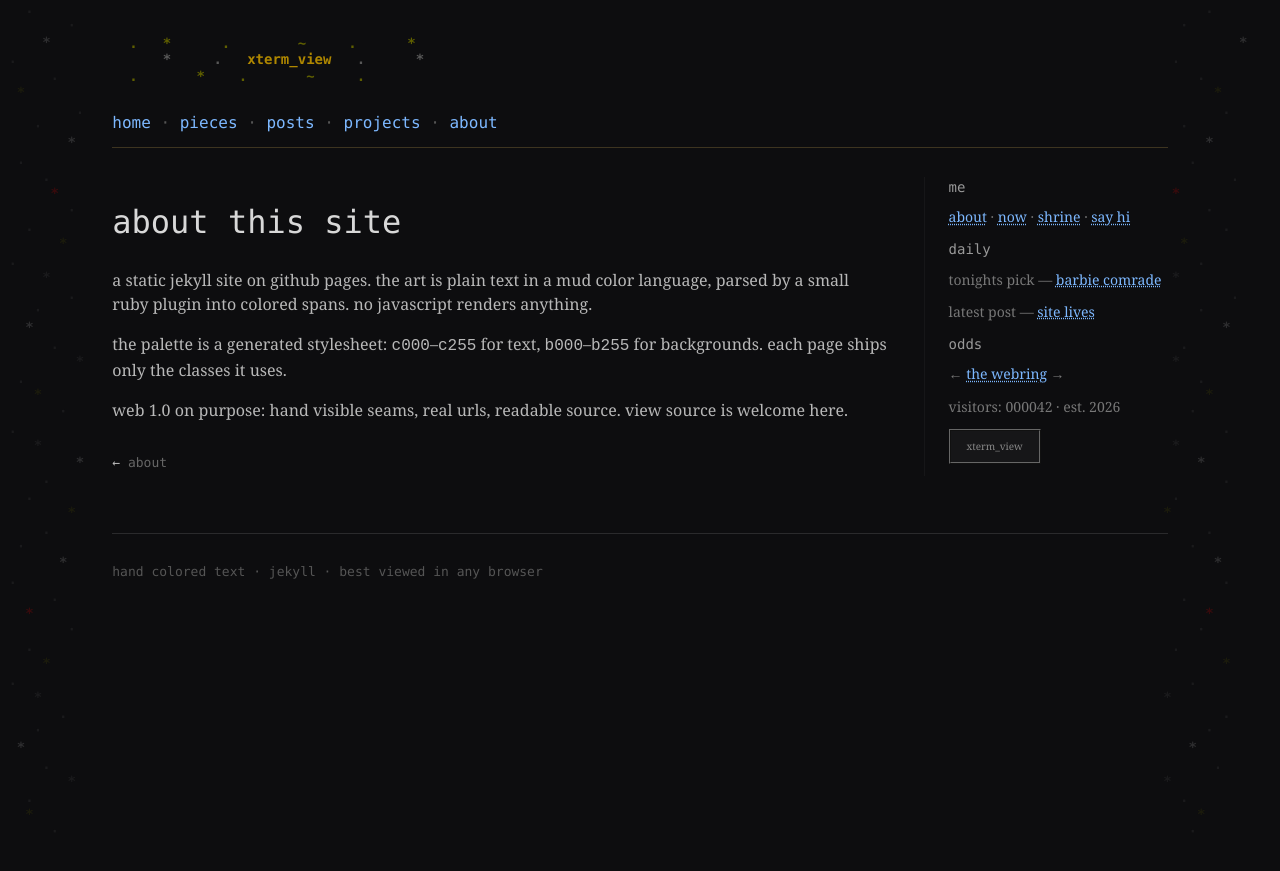
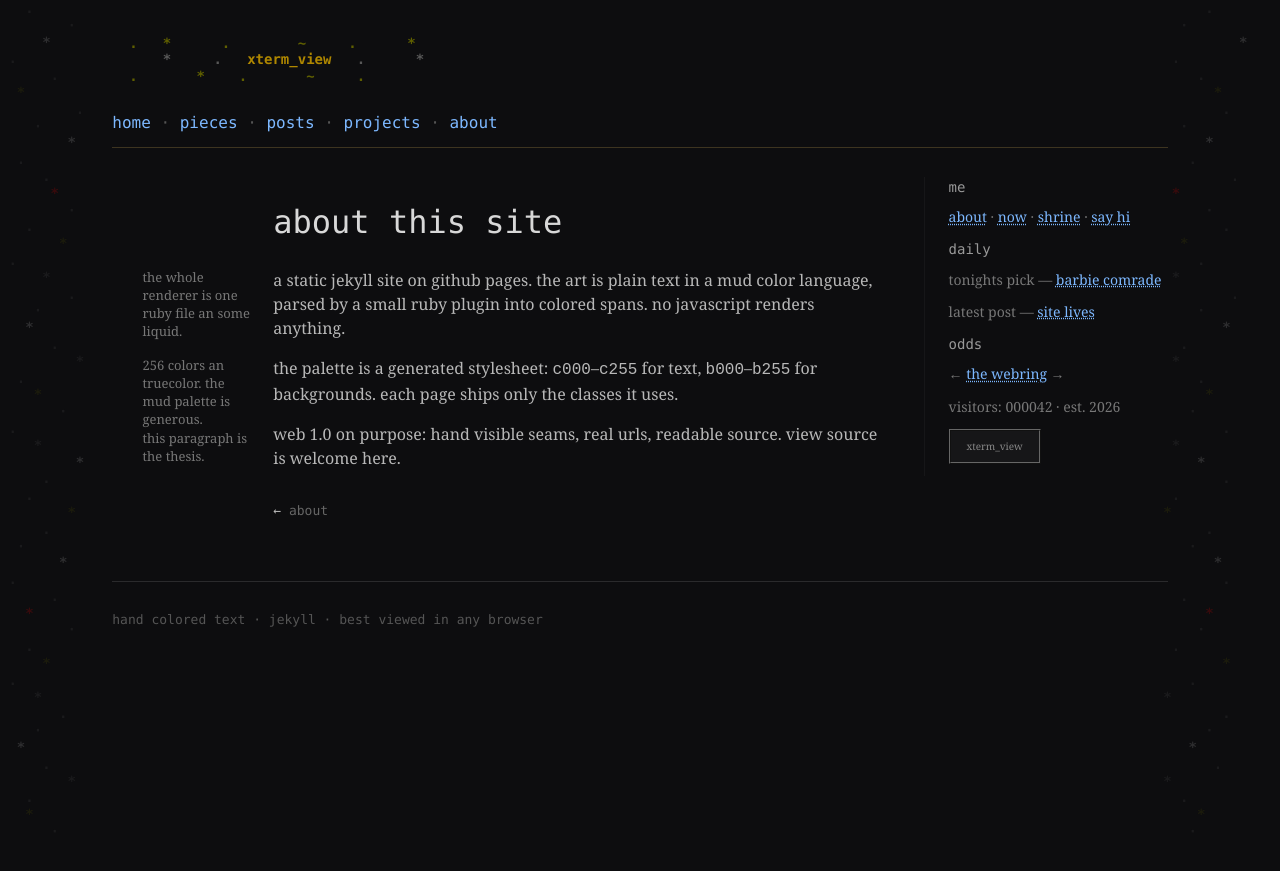
Before and after one commit to jf-atray/jf-atray.github.io, a Jekyll site: the page built from about/site.md, in a window 1280 px wide. Shown: the top 871 px of the page. Built offline with Jekyll 4.4.1, drawn with Linux system fonts in a browser that asks for light colours.

Commit message:
marginaila exists
Generated with [Devin](https://devin.ai)

Co-Authored-By: Devin <158243242+devin-ai-integration[bot]@users.noreply.github.com>

```diff
--- a/about/site.md
+++ b/about/site.md
@@ -2,10 +2,11 @@
 title: about this site
 permalink: /about/site.html
 parent: /about/
+lx: marg
 ---
 
-<p>a static jekyll site on github pages. the art is plain text in a mud color language, parsed by a small ruby plugin into colored spans. no javascript renders anything.</p>
+<p><span class="margin-note">the whole renderer is one ruby file an some liquid.</span>a static jekyll site on github pages. the art is plain text in a mud color language, parsed by a small ruby plugin into colored spans. no javascript renders anything.</p>
 
-<p>the palette is a generated stylesheet: <code>c000</code>–<code>c255</code> for text, <code>b000</code>–<code>b255</code> for backgrounds. each page ships only the classes it uses.</p>
+<p><span class="margin-note">256 colors an truecolor. the mud palette is generous.</span>the palette is a generated stylesheet: <code>c000</code>–<code>c255</code> for text, <code>b000</code>–<code>b255</code> for backgrounds. each page ships only the classes it uses.</p>
 
-<p>web 1.0 on purpose: hand visible seams, real urls, readable source. view source is welcome here.</p>
+<p><span class="margin-note">this paragraph is the thesis.</span>web 1.0 on purpose: hand visible seams, real urls, readable source. view source is welcome here.</p>
--- a/assets/site.css
+++ b/assets/site.css
@@ -152,6 +152,17 @@ body.caps-l .xterm-fig figcaption {
 }
 .cap .cap-t { font-family: ui-monospace, "Cascadia Mono", Consolas, monospace; color: #999; }
 
+/* marginalia: lx: marg reserves a left gutter, notes hang in
+   it. kin to the figure margin captions */
+body.marg .col { padding-left: 18ch; }
+.margin-note { float: left; clear: left; width: 15ch; margin-left: -18ch;
+               font-size: 13px; line-height: 1.4; color: #777; }
+@media (max-width: 900px) {
+  body.marg .col { padding-left: 0; }
+  .margin-note { float: none; display: block; width: auto; margin: 0 0 1ch 2ch;
+                 padding-left: 1ch; border-left: 2px solid #222; }
+}
+
 section.piece { margin-bottom: 5ch; }
 section.piece h2::before { content: none; }
 section.piece h2 a { color: #888; text-decoration: none; }
```
